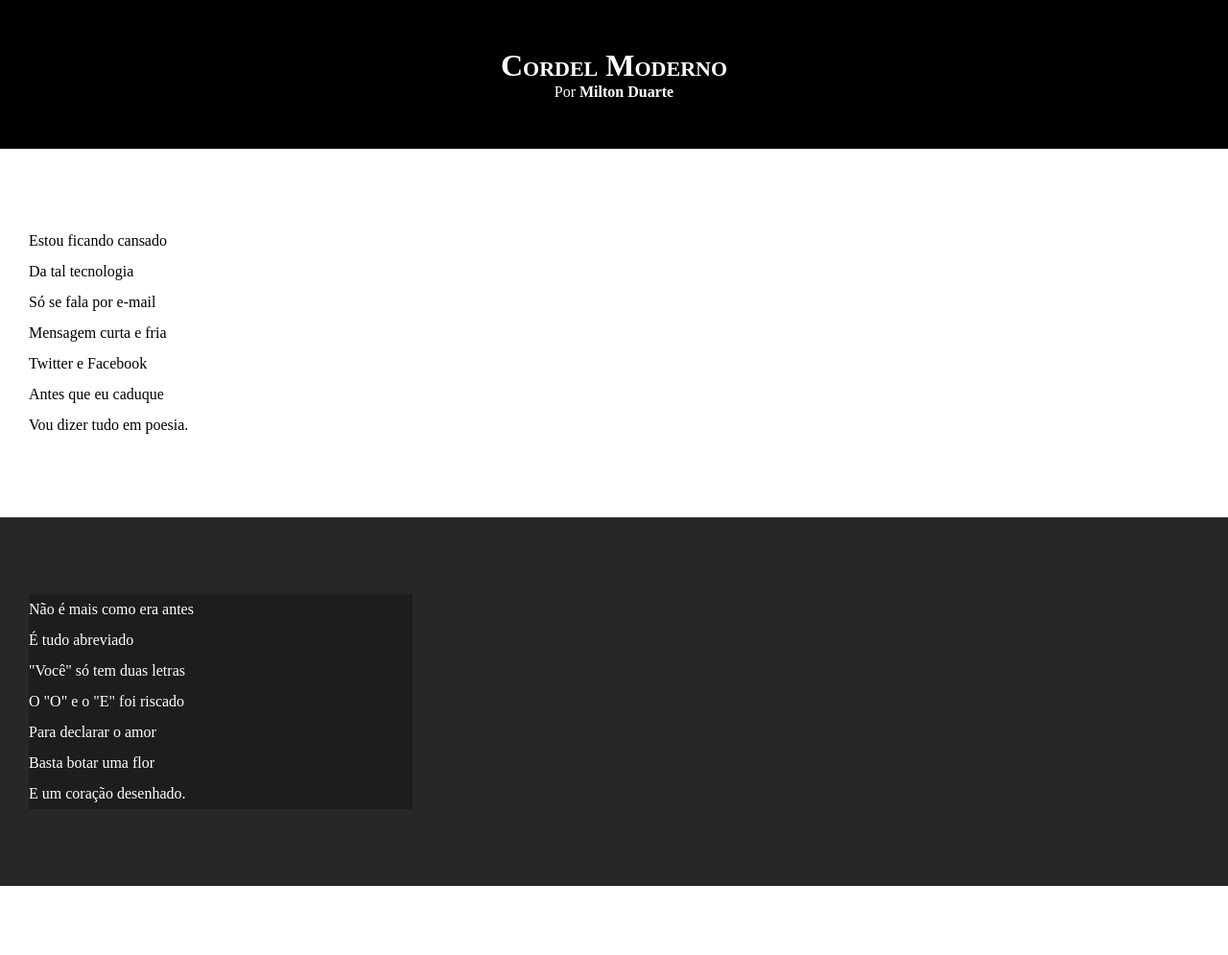
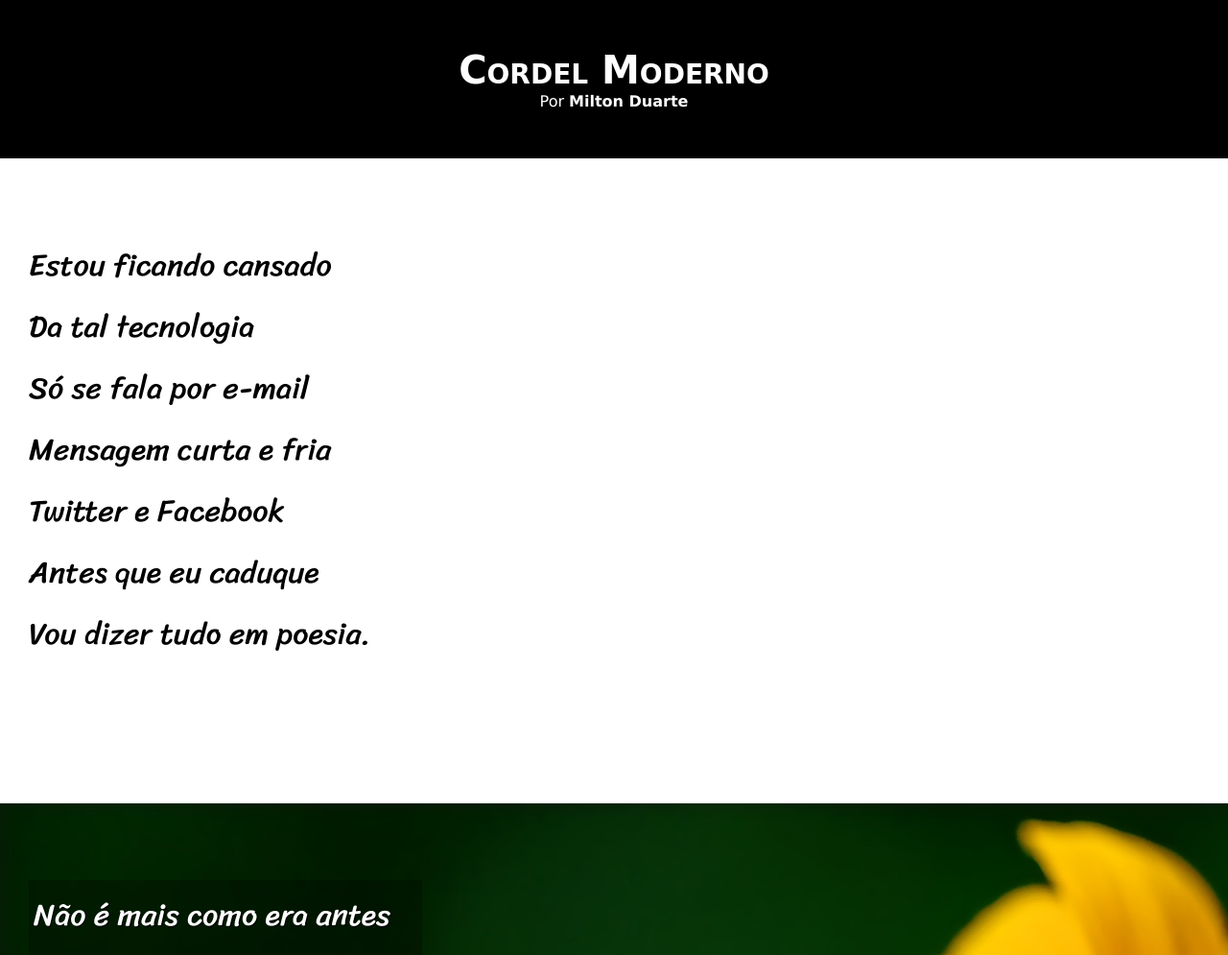
Before and after one commit to abissonho/projeto-cordel, a plain HTML site: page index.html in a window 1280 px wide. Shown: the top 995 px of the page at 96% size. Drawn offline with Linux system fonts and the light colour scheme.

Commit message:
Projeto-Cordel-pt2 (concluido)

```diff
--- a/estilo/style.css
+++ b/estilo/style.css
@@ -1,4 +1,14 @@
 @charset "UTF-8";
+
+@import url('https://fonts.googleapis.com/css2?family=Passion+One&display=swap');
+
+@import url('https://fonts.googleapis.com/css2?family=Sriracha&display=swap');
+
+:root{
+    --font1: Verdana, Geneva, Tahoma, sans-serif;
+    --font2: 'Passione One', cursive;
+    --font3: 'Sriracha', cursive;
+}
 
 *{
     padding: 0;
@@ -8,6 +18,7 @@
 html, body{
     min-height: 100vh;
     background-color: darkgray;
+    font-family: var(--font1);
 }
 
 header{
@@ -19,14 +30,12 @@ header{
 header > h1{
     padding-top: 50px;
     font-variant: small-caps;
+    font-family: var(--font2);
+    font-size: 2.5em;
 }
 
 header > p {
     padding-bottom: 50px;
-}
-
-main{
-    padding-bottom: 100px;
 }
 
 section{
@@ -34,6 +43,12 @@ section{
     padding-bottom: 10vh;
     padding-left: 30px;
     line-height: 2em;
+    font-family: var(--font3);
+    font-size: 2.5vw;
+}
+
+section > p{
+    padding-bottom: 2em;
 }
 
 section.normal{
@@ -44,11 +59,28 @@ section.normal{
 section.imagem{
     background-color: rgb(39, 39, 39);
     color: white;
+    box-shadow: inset 6px 6px 13px 0px rgba(20, 20, 20, 0.301);
+    background-attachment: fixed;
 }
 
 section.imagem > p {
+    display: inline-block;
+    padding: 5px;
     width: 400px;
     background-color: rgba(0, 0, 0, 0.253);
+    text-shadow: 1px 1px 0px black;
+}
+
+section#img01{
+    background-image: url(../imagens/background001.jpg);
+    background-position: right center;
+    background-size: cover;
+}
+
+section#img02{
+    background-image: url(../imagens/background002.jpg);
+    background-position: right center;
+    background-size: cover;
 }
 
 footer{
--- a/imagens/index.html
+++ b/index.html
@@ -25,7 +25,7 @@
             </p>
         </section>
 
-        <section class="imagem">
+        <section class="imagem" id="img01">
             <p>
                 Não é mais como era antes<br>
                 É tudo abreviado<br>
@@ -59,7 +59,7 @@
                 </p>
         </section>
 
-        <section class="imagem">
+        <section class="imagem" id="img02">
             <p>
                 Tenho saudade das cartas<br>
                 Escritas com a própria mão<br>
@@ -94,7 +94,7 @@
         </section>
     </main>
     <footer>
-        <p>Site criado por <a href="#">Gustavo Guanabara</a> para o <a href="#">CursoemVideo</a>. </p>
+        <p>Site criado por <a href="https://gustavoguanabara.github.io" target="_blank">Gustavo Guanabara</a> para o <a href="https://cursoemvideo.com" target="_blank">CursoemVideo</a>. </p>
     </footer>
 </body>
 </html>
```
Also changed, not shown: cordel-moderno.txt (deleted).
